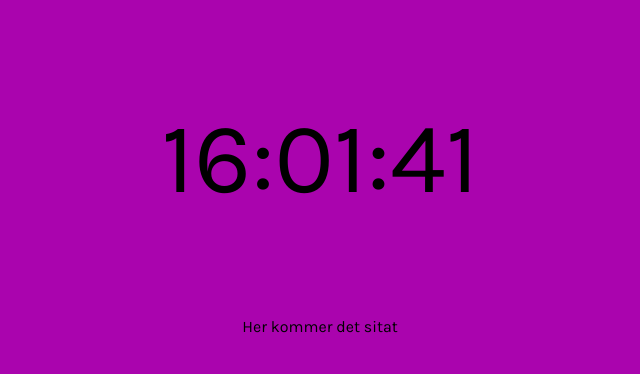
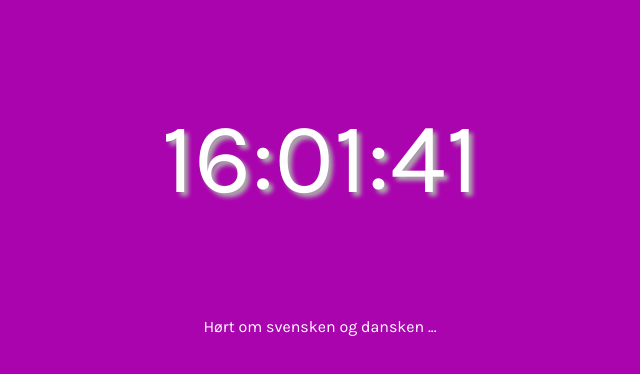
Before and after one commit to kmthorsnes/clockpage, a plain HTML site: page index.html in a window 1280 px wide. Shown: the whole page, without its empty margins (320-960 px from the left). Drawn offline with Linux system fonts and the light colour scheme.

Commit message:
changes font color on basis of background color

```diff
--- a/css/style.css
+++ b/css/style.css
@@ -1,5 +1,6 @@
-#clock, #quote {
+#clock, #joke {
     text-align: center;
+    font-family: 'Karla', sans-serif;
 }
 
 body {
@@ -9,4 +10,5 @@ body {
 
 #clock {
     font-size: 100px;
+    text-shadow: 4px 4px 4px #aaa;
 }
--- a/index.html
+++ b/index.html
@@ -14,8 +14,8 @@
     </head>
     <body>
         <p id="clock"></p>
-        <p id="quote">Her kommer det sitat</p>
-        <p id='number'></p>
+        <p id="joke">Hørt om svensken og dansken ... </p>
+
 
         <script src="./js/Script.js" async defer></script>
     </body>
--- a/js/Script.js
+++ b/js/Script.js
@@ -50,27 +50,47 @@ setTime();
 //Set clock to update every second
 setInterval(setTime, 1000);
 
-
 // New take on colorGradient-change codebase from: https://hugogiraudel.com/2015/01/12/color-clock-experiment/
 
 function RGBFromDate() {
     const date = new Date();
-    hour =  date.getHours() / 24 * 255;
-    minute =  date.getMinutes() / 60 * 255;
-    second =  date.getSeconds() / 60 * 255;
+  hour = (date.getHours() / 24) * 255;
+  minute = (date.getMinutes() / 60) * 255;
+  second = (date.getSeconds() / 60) * 255;
   RGBhour = Math.round(hour);
   RGBminute = Math.round(minute);
   RGBsecond = Math.round(second);
-    console.log(RGBhour, RGBminute, RGBsecond);
+  colorShade = (0.299 * RGBhour + .0587 * RGBminute + 0.114 * RGBsecond)
+  console.log(colorShade);
+
   document.body.style.backgroundColor =
-    "rgb(" + RGBhour + "," + RGBminute + "," + RGBsecond + ")"
+    "rgb(" + RGBhour + "," + RGBminute + "," + RGBsecond + ")";
+
+    if (colorShade > 0.7 ) {
+      document.getElementById("clock").style.color = "white";
+      document.getElementById("joke").style.color = "white";
+    } else {
+    document.getElementById("clock").style.color = "black";
+    document.getElementById("joke").style.color = "black";
+
     }
-
-setInterval(RGBFromDate, 100);
+}
 
 
 
 
+
+//   function setFontColor(RGBhour, RGBminute, RGBsecond) {
+//     return colorShade(RGBhour, RGBminute, RGBsecond) > 0.7 ? "black" : "white";
+//   }
+
+//   setFontColor(RGBhour, RGBminute, RGBsecond);
+//   { document.getElementById("clock").setFontColor = colorShade;
+// }
+
+
+
+setInterval(RGBFromDate, 100);
 
 // // Adjusting style
 
```
Lines whose indentation alone changed are shown as unchanged.
